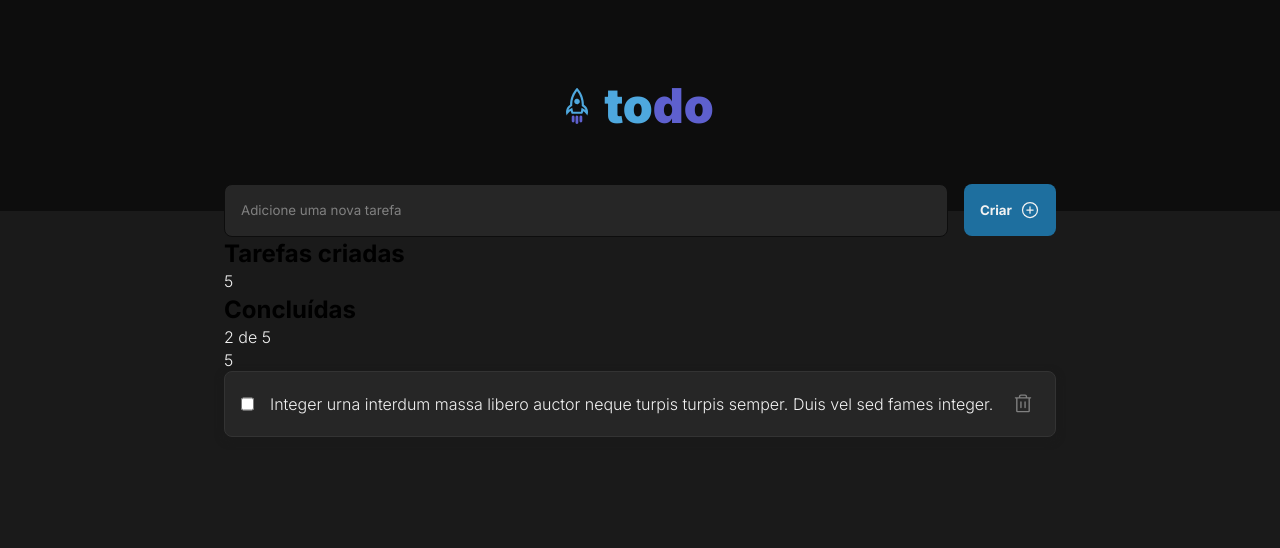
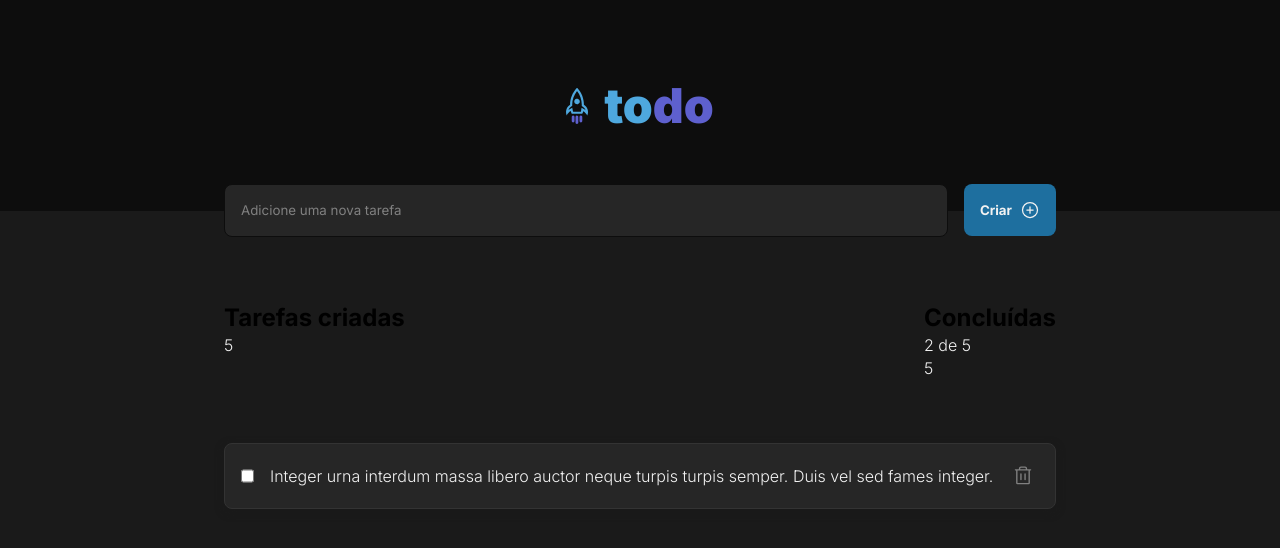
Before and after one commit to igorhnq/desafio-todo-rocketseat, a React (Vite) app: page / in a window 1280 px wide. Shown: the top 548 px of the page. Built offline with nearby package versions, Linux system fonts and the light colour scheme.

Commit message:
style: fix wrapper display

```diff
--- a/src/App.module.css
+++ b/src/App.module.css
@@ -1,5 +1,13 @@
 .wrapper {
+    display: flex;
+    flex-direction: column;
+    gap: 4rem;
     width: 65%;
     margin: 0 auto;
     margin-top: -1.7rem;
 }
+
+.header {
+    display: flex;
+    justify-content: space-between;
+}
```
